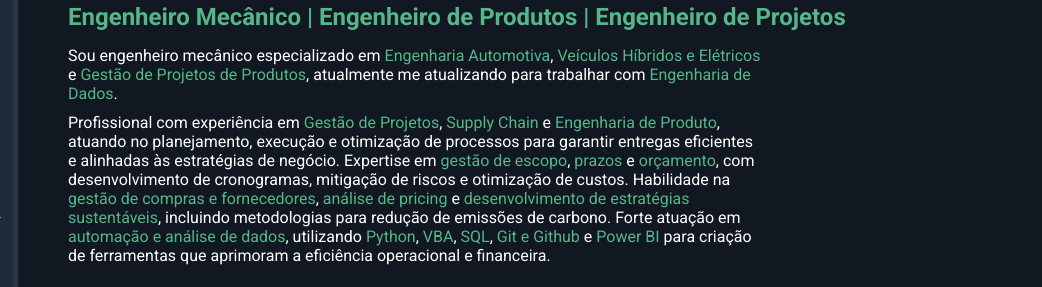
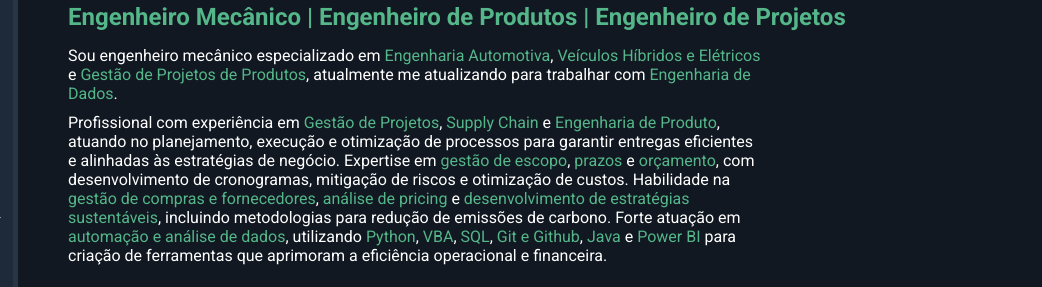
Before and after one commit to BrunoGrandi93/BrunoGrandi93.github.io, a plain HTML site: page index.html in a window 1280 px wide. Shown: the part 111-398 px from the top of the page, 238-1280 px from the left. Drawn offline with nearby package versions, Linux system fonts and the light colour scheme.

Commit message:
Acrescentando linguagem Java

```diff
--- a/index.html
+++ b/index.html
@@ -36,7 +36,7 @@
             <h1 id="name">Bruno Sanches da Silveira Grandi</h1>
             <p id="title"><span class="highlight"> Engenheiro Mecânico | Engenheiro de Produtos | Engenheiro de Projetos</span></p>
             <p class="description"> Sou engenheiro mecânico especializado em <span class="highlight"> Engenharia Automotiva</span>, <span class="highlight"> Veículos Híbridos e Elétricos </span> e <span class="highlight"> Gestão de Projetos de Produtos</span>, atualmente me atualizando para trabalhar com <span class="highlight"> Engenharia de Dados</span>.</p>
-            <p class="description"> Profissional com experiência em <span class="highlight">Gestão de Projetos</span>, <span class="highlight">Supply Chain </span> e <span class="highlight"> Engenharia de Produto</span>, atuando no planejamento, execução e otimização de processos para garantir entregas eficientes e alinhadas às estratégias de negócio. Expertise em <span class="highlight">gestão de escopo</span>, <span class="highlight">prazos </span> e <span class="highlight">orçamento</span>, com desenvolvimento de cronogramas, mitigação de riscos e otimização de custos. Habilidade na <span class="highlight">gestão de compras e fornecedores</span>, <span class="highlight">análise de pricing </span> e <span class="highlight">desenvolvimento de estratégias sustentáveis</span>, incluindo metodologias para redução de emissões de carbono. Forte atuação em <span class="highlight">automação e análise de dados</span>, utilizando <span class="highlight">Python</span>, <span class="highlight">VBA</span>, <span class="highlight">SQL</span>, <span class="highlight">Git e Github</span> e <span class="highlight">Power BI</span> para criação de ferramentas que aprimoram a eficiência operacional e financeira.</p>
+            <p class="description"> Profissional com experiência em <span class="highlight">Gestão de Projetos</span>, <span class="highlight">Supply Chain </span> e <span class="highlight"> Engenharia de Produto</span>, atuando no planejamento, execução e otimização de processos para garantir entregas eficientes e alinhadas às estratégias de negócio. Expertise em <span class="highlight">gestão de escopo</span>, <span class="highlight">prazos </span> e <span class="highlight">orçamento</span>, com desenvolvimento de cronogramas, mitigação de riscos e otimização de custos. Habilidade na <span class="highlight">gestão de compras e fornecedores</span>, <span class="highlight">análise de pricing </span> e <span class="highlight">desenvolvimento de estratégias sustentáveis</span>, incluindo metodologias para redução de emissões de carbono. Forte atuação em <span class="highlight">automação e análise de dados</span>, utilizando <span class="highlight">Python</span>, <span class="highlight">VBA</span>, <span class="highlight">SQL</span>, <span class="highlight">Git e Github</span>, <span class="highlight">Java</span> e <span class="highlight">Power BI</span> para criação de ferramentas que aprimoram a eficiência operacional e financeira.</p>
             <a href="https://github.com/BrunoGrandi93" id="btn-project"><ion-icon name="share-social-outline"></ion-icon> <span>Ver Projetos</span> </a>
             <h2 id="skills-section-title">Minhas Skills</h2>
             <p class="description">Conheça as tecnologias que domino:</p>
```
